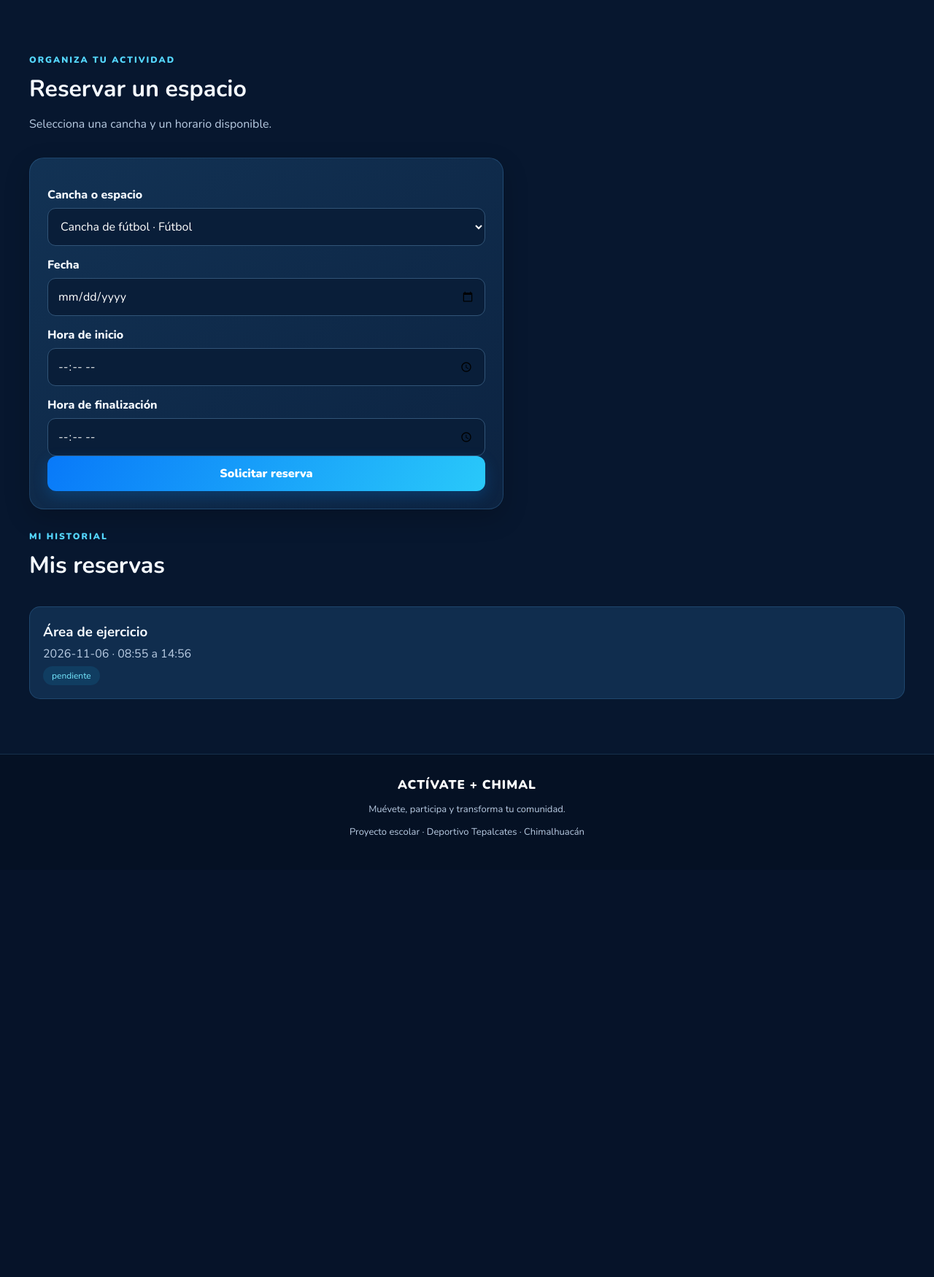
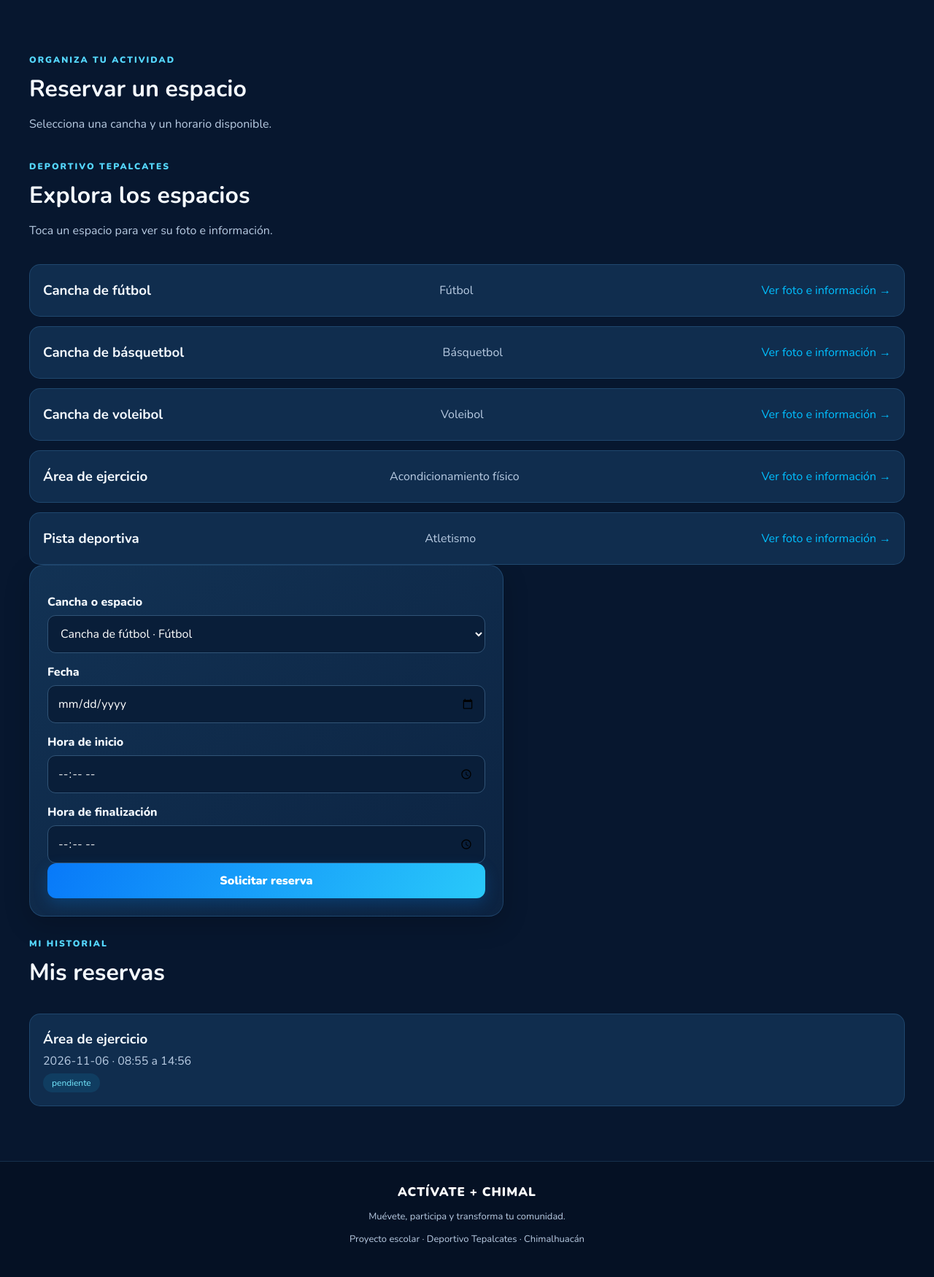
Before and after one commit to Camivelaz/Activate-Chimal, a Flask app: page /reservas in a window 1280 px wide. Shown: the part 75-1825 px from the top of the page at 73% size. Before the commit the page ends 1222 px from the top, so only its background shows below. Run offline with Flask 3, Linux system fonts and the light colour scheme; a user stored in the database is signed in; data comes from the database, SQL or seed files in the repository.

Commit message:
Update reservas.html

```diff
--- a/app/templates/reservas.html
+++ b/app/templates/reservas.html
@@ -8,6 +8,23 @@
         <h1>Reservar un espacio</h1>
         <p>Selecciona una cancha y un horario disponible.</p>
     </div>
+
+    <div class="titulo-seccion izquierda">
+  <span>DEPORTIVO TEPALCATES</span>
+  <h2>Explora los espacios</h2>
+  <p>Toca un espacio para ver su foto e información.</p>
+</div>
+<div class="lista-elementos">
+  {% for cancha in canchas %}
+  <a href="{{ url_for('main.detalle_cancha', cancha_id=cancha['id']) }}" style="text-decoration:none; color:inherit;">
+    <article class="elemento-card">
+      <h3>{{ cancha['nombre'] }}</h3>
+      <p>{{ cancha['deporte'] }}</p>
+      <p style="color:#00bfff;">Ver foto e información →</p>
+    </article>
+  </a>
+  {% endfor %}
+</div>
 
     <div class="panel formulario-panel">
         <form method="POST">
```
